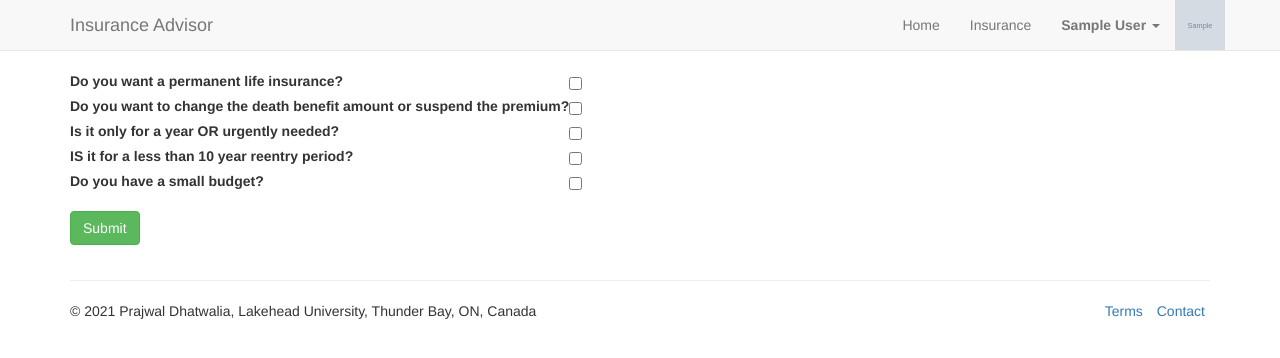
After one commit to dhatwalia/insurance, a Django app: page /insurance/new-life/1/ in a window 1280 px wide. The commit adds this page. Shown: the top 358 px of the page. Run offline with Django 3.2, Linux system fonts and the light colour scheme; a user stored in the database is signed in; tables that the repository leaves empty hold one stand-in row (values such as "Sample post"); grey boxes marked "Sample" are stand-in pictures; some libraries are stand-ins or nearby versions.

Commit message:
Allows users to add new insurance policy

```diff
--- /dev/null
+++ b/allauthdemo/forms.py
@@ -0,0 +1,32 @@
+from allauthdemo.auth.insurance import *
+from django import forms
+
+class AutomotiveForm(forms.ModelForm):
+    class Meta:
+        model = Automotive
+        exclude = ('customer_id', 'start', 'end', 'monthly_premium')
+
+class DisabilityForm(forms.ModelForm):
+    class Meta:
+        model = Disability
+        exclude = ('customer_id', 'start', 'end', 'monthly_premium')
+
+class HealthForm(forms.ModelForm):
+    class Meta:
+        model = Health
+        exclude = ('customer_id', 'start', 'end', 'monthly_premium')
+
+class HouseForm(forms.ModelForm):
+    class Meta:
+        model = House
+        exclude = ('customer_id', 'start', 'end', 'monthly_premium')
+
+class LifeForm(forms.Form):
+    permanent = forms.BooleanField(label='Do you want a permanent life insurance?', required=False)
+    permanent_change = forms.BooleanField(label='Do you want to change the death benefit amount or suspend the premium?', required=False)
+    only_year = forms.BooleanField(label='Is it only for a year OR urgently needed?', required=False)
+    less_than_10 = forms.BooleanField(label='IS it for a less than 10 year reentry period?', required=False)
+    small_budget = forms.BooleanField(label='Do you have a small budget?', required=False)
+
+    def save(self, commit):
+        return
--- /dev/null
+++ b/allauthdemo/templates/forms/index.html
@@ -0,0 +1,31 @@
+{% extends "bases/bootstrap-member.html" %}
+
+{% block head_title %}Insurance{% endblock %}
+
+{% block content %}
+<div class="container">
+        <form action="" method="post">
+            {% csrf_token %}
+            <div class="form-group">
+                <table>
+                    {% for field in form %}
+                        <tr>
+                            <div class="fieldWrapper">
+                                {{ field.errors }}
+                                <td>{{ field.label_tag }}</td>
+                                <td>{{ field }}</td>
+                                {% if field.help_text %}
+                                    <p class="help">{{ field.help_text|safe }}</p>
+                                {% endif %}
+                            </div>
+                        </tr>
+                    {% endfor %}
+                </table>
+            </div>
+            <div class="form-group">
+                <input type="submit" class="btn btn-success" value="Submit" />
+            </div>
+        </form>
+    </div>
+</div>
+{% endblock %}
--- a/allauthdemo/templates/member/insurance.html
+++ b/allauthdemo/templates/member/insurance.html
@@ -11,29 +11,34 @@
             <a href="automotive/{{policy.id}}">{{policy.id}}</a><br>
         {% endif %}
     {% endfor %}
+    <a href="new-automotive/{{user.id}}/"><input type="button" class="btn btn-primary" value="Get Auto Insurance"/></a>
     <h3>Disability Insurance</h3>
     {% for policy in disability %}
         {% if policy.customer_id == user.id %}
             <a href="disability/{{policy.id}}">{{policy.id}}</a><br>
         {% endif %}
     {% endfor %}
+    <a href="new-disability/{{user.id}}/"><input type="button" class="btn btn-primary" value="Get Disability Insurance"/></a>
     <h3>Health Insurance</h3>
     {% for policy in health %}
         {% if policy.customer_id == user.id %}
             <a href="health/{{policy.id}}">{{policy.id}}</a><br>
         {% endif %}
     {% endfor %}
+    <a href="new-health/{{user.id}}/"><input type="button" class="btn btn-primary" value="Get Health Insurance"/></a>
     <h3>House Insurance</h3>
     {% for policy in house %}
         {% if policy.customer_id == user.id %}
             <a href="house/{{policy.id}}">{{policy.id}}</a><br>
         {% endif %}
     {% endfor %}
+    <a href="new-house/{{user.id}}/"><input type="button" class="btn btn-primary" value="Get House Insurance"/></a>
     <h3>Life Insurance</h3>
     {% for policy in life %}
         {% if policy.customer_id == user.id %}
             <a href="life/{{policy.id}}">{{policy.id}}</a><br>
         {% endif %}
     {% endfor %}
+    <a href="new-life/{{user.id}}/"><input type="button" class="btn btn-primary" value="Get Life Insurance"/></a>
 </div>
 {% endblock %}
--- a/allauthdemo/urls.py
+++ b/allauthdemo/urls.py
@@ -43,5 +43,11 @@ urlpatterns = [
     url(r'^insurance/house/(?P<pk>\d+)/$', house, name='house'),
     url(r'^insurance/life/(?P<pk>\d+)/$', life, name='life'),
 
+    url(r'^insurance/new-automotive/(?P<pk>\d+)/$', get_automotive, name='get-automotive'),
+    url(r'^insurance/new-disability/(?P<pk>\d+)/$', get_disability, name='get-disability'),
+    url(r'^insurance/new-health/(?P<pk>\d+)/$', get_health, name='get-health'),
+    url(r'^insurance/new-house/(?P<pk>\d+)/$', get_house, name='get-house'),
+    url(r'^insurance/new-life/(?P<pk>\d+)/$', get_life, name='get-life'),
+
     url(r'^admin/', admin.site.urls),
 ] + static(settings.STATIC_URL, document_root=settings.STATIC_ROOT)
--- a/allauthdemo/views.py
+++ b/allauthdemo/views.py
@@ -3,7 +3,7 @@ from django.http import HttpResponse, HttpResponseRedirect
 from django.template import loader, RequestContext
 from django.shortcuts import render
 from django.contrib.auth.decorators import login_required
-from allauthdemo.auth.insurance import Automotive, Disability, Health, House, Life
+from .forms import *
 
 @login_required
 def member_index(request):
@@ -51,3 +51,94 @@ def house(request, pk):
 def life(request, pk):
     life = Life.objects.get(pk = pk)
     return render(request, 'member/detail.html', {'insurance': life})
+
+@login_required
+def get_automotive(request, pk):
+    if request.method == 'POST':
+        form = AutomotiveForm(request.POST)
+        if form.is_valid():
+            instance = form.save(commit=False)
+            instance.customer_id = pk
+            instance.save()
+            return HttpResponse('Response submitted')
+    else:
+        form = AutomotiveForm()
+
+    return render(request, 'forms/index.html', {'form': form})
+
+@login_required
+def get_disability(request, pk):
+    if request.method == 'POST':
+        form = DisabilityForm(request.POST)
+        if form.is_valid():
+            instance = form.save(commit=False)
+            instance.customer_id = pk
+            instance.save()
+            return HttpResponse('Response submitted')
+    else:
+        form = DisabilityForm()
+
+    return render(request, 'forms/index.html', {'form': form})
+
+@login_required
+def get_health(request, pk):
+    if request.method == 'POST':
+        form = HealthForm(request.POST)
+        if form.is_valid():
+            instance = form.save(commit=False)
+            instance.customer_id = pk
+            instance.save()
+            return HttpResponse('Response submitted')
+    else:
+        form = HealthForm()
+
+    return render(request, 'forms/index.html', {'form': form})
+
+@login_required
+def get_house(request, pk):
+    if request.method == 'POST':
+        form = HouseForm(request.POST)
+        if form.is_valid():
+            instance = form.save(commit=False)
+            instance.customer_id = pk
+            instance.save()
+            return HttpResponse('Response submitted')
+    else:
+        form = HouseForm()
+
+    return render(request, 'forms/index.html', {'form': form})
+
+@login_required
+def get_life(request, pk):
+    if request.method == 'POST':
+        form = LifeForm(request.POST)
+        if form.is_valid():
+            permanent = form.cleaned_data['permanent']
+            permanent_change = form.cleaned_data['permanent_change']
+            only_year = form.cleaned_data['only_year']
+            less_than_10 = form.cleaned_data['less_than_10']
+            small_budget = form.cleaned_data['small_budget']
+
+            life = Life()
+            if permanent:
+                if permanent_change:
+                    life.universal = True
+                else:
+                    life.whole = True
+            else:
+                if only_year:
+                    if less_than_10:
+                        life.annual_renewable = True
+                    else:
+                        if small_budget:
+                            life.fixed_reentry = True
+                        else:
+                            life.fixed_traditional = True
+
+            life.customer_id = pk
+            life.save()
+            return HttpResponse('Response submitted')
+    else:
+        form = LifeForm()
+
+    return render(request, 'forms/index.html', {'form': form})
```
